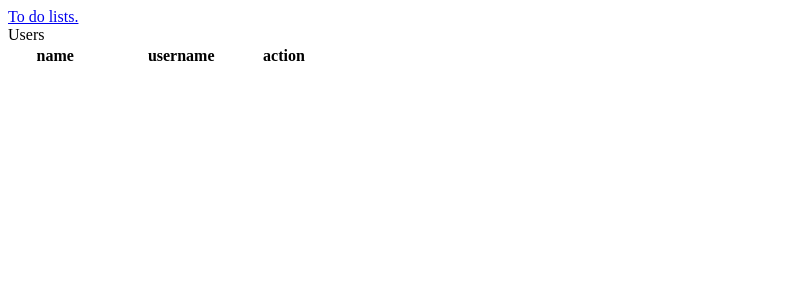
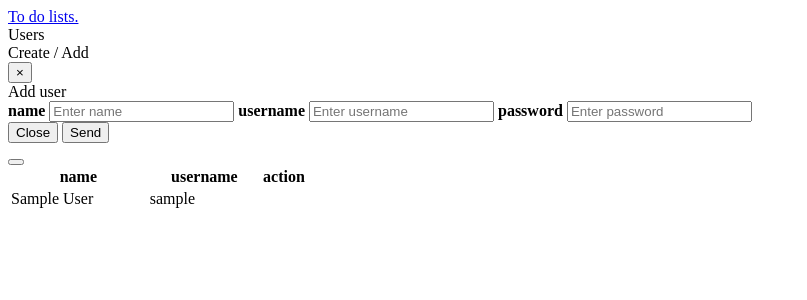
Before and after one commit to nickwilschut/To-Do-List_2.0, a PHP site: page /views/users.php in a window 1280 px wide. Shown: the top 300 px of the page, without its empty margins (0-807 px from the left). Run offline with PHP 8.4, Linux system fonts and the light colour scheme; tables that the repository leaves empty or names only in its code hold one stand-in row (values such as "Sample post"); data that the repository does not hold is empty; some libraries are stand-ins or nearby versions.

Commit message:
user view/read done, frontend user create done.

```diff
--- a/templates/footer.php
+++ b/templates/footer.php
@@ -1,6 +1,8 @@
+				<!--End page content-->
 			</div>
 		</div>
 	</div>
-</div><!-- end container div -->
+</div>
+<!--End container div-->
 </body>
 </html>
--- /dev/null
+++ b/views/userCreate.php
@@ -0,0 +1,41 @@
+<!-- User Modal -->
+<div class="modal fade" id="userModal" tabindex="-1" role="dialog" aria-hidden="true">
+	<div class="modal-dialog" role="document">
+	    <div class="modal-content">
+		    <div class="modal-header">
+				<div class="row text-dark ml-1">
+					Create / Add
+				</div>
+		        <button type="button" class="close" data-dismiss="modal" aria-label="Close">
+		            <span aria-hidden="true">&times;</span>
+		        </button>
+		    </div>
+		    <div class="modal-body">
+
+				<div class="card border-primary mb-3">
+				    <div class="card-header text-primary">Add user</div>
+				    <div class="card-body text-dark">
+				    <form name="create" method="post" action="create">
+						<form method="post" action="model/mainmodel"/>
+						<input type="hidden" name="table" value="users"/>
+
+					 	<label for="name"><b>name</b></label>
+					    <input type="text" name="name" class="form-control mb-4" placeholder="Enter name" required>
+
+						<label for="username"><b>username</b></label>
+					    <input type="text" name="username" class="form-control mb-4" placeholder="Enter username" required>
+
+					    <label for="password"><b>password</b></label>
+					    <input type="text" name="password" class="form-control mb-4" placeholder="Enter password" required>
+
+						<div class="float-right">
+		        			<button type="button" class="btn btn-danger" data-dismiss="modal">Close</button>
+						    <button type="submit" class="btn btn-success">Send</button>
+						</div>
+					</form>
+				    </div>
+				</div>
+		    </div>
+		</div>
+	</div>
+</div>
--- a/users.php
+++ b/views/users.php
@@ -1,8 +1,29 @@
+<?php
 
+$servername = "localhost";
+$username = "root";
+$password = "mysql";
+$dbname = "ToDoList";
+try {
+    $conn = new PDO("mysql:host=$servername;dbname=$dbname", $username, $password);
+    $conn->setAttribute(PDO::ATTR_ERRMODE, PDO::ERRMODE_EXCEPTION);
+    $stmt = $conn->prepare("SELECT * FROM users");
+
+    $stmt->execute();
+
+    $result = $stmt->setFetchMode(PDO::FETCH_ASSOC);
+}
+
+catch(PDOException $e) {
+    echo "Error: " . $e->getMessage();
+}
+$conn = null;
+
+?>
 
 <div class="col-2 bg-light border-right sidenav">
 	<div class="row">
-		<a href="<?=URL?>main/index" class="text-secondary mx-auto mt-4 h1">To do lists.</a>
+		<a href="#" class="text-secondary mx-auto mt-4 h1">To do lists.</a>
 	</div>
 </div>
 
@@ -13,7 +34,14 @@
 			<!--Users-->
 			<div class="card border-primary mb-3" id="users">
 			    <div class="card-header text-primary">
-			    	Users <a href="#"><i class="fas fa-user-plus text-success ml-2 float-right mt-1"></i></a>
+			    	Users
+					<?php
+						require("userCreate.php");
+					?>
+			    	<!-- Button trigger modal -->
+					<button type="button" class="btn btn-success float-right" data-toggle="modal" data-target="#userModal">
+						<i class="fas fa-user-plus"></i>
+					</button>
 			    </div>
 			    <div class="card-body text-dark">
 					<table class="table table-striped border">
```
Also changed, not shown: controllers/maincontroller.php (+5 -23 lines), index.php (+1 -9 lines), models/mainmodel.php (added, +24 -0 lines), templates/header.php (+6 -3 lines), 2 other files.
